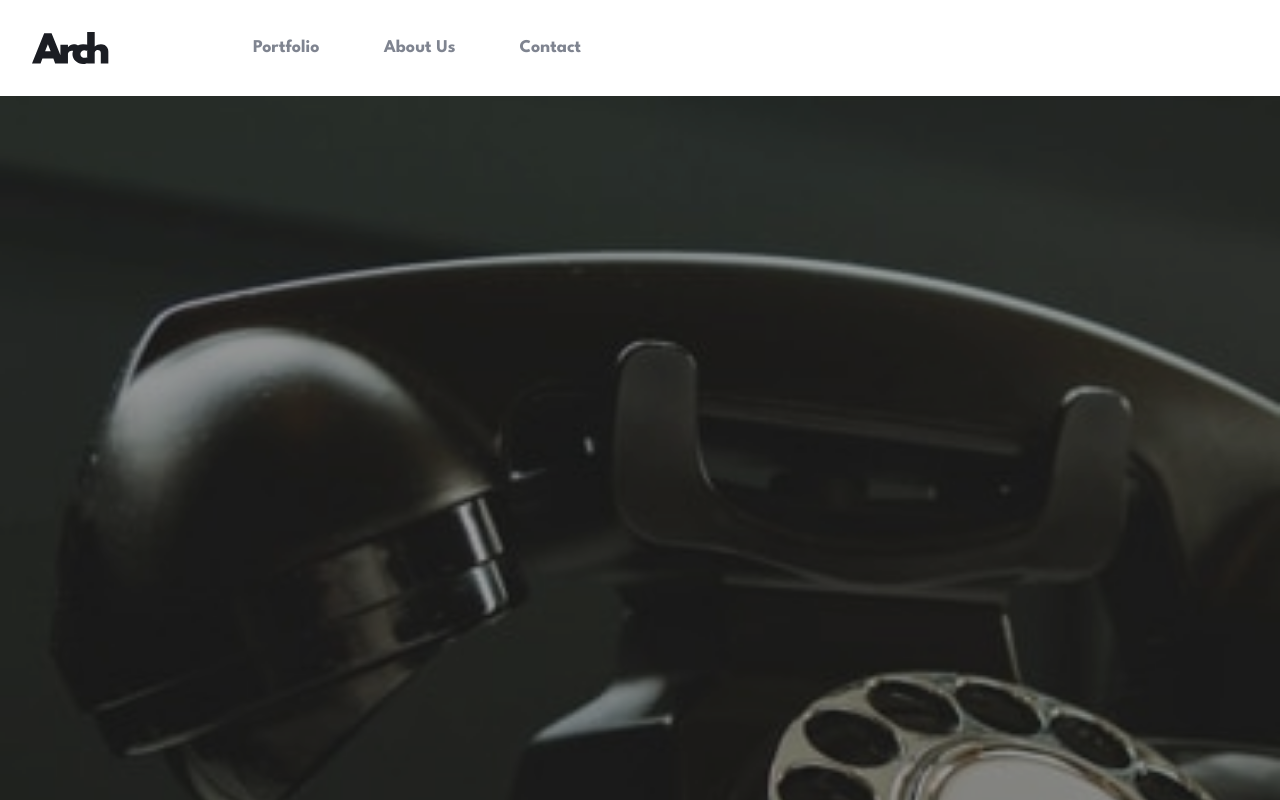
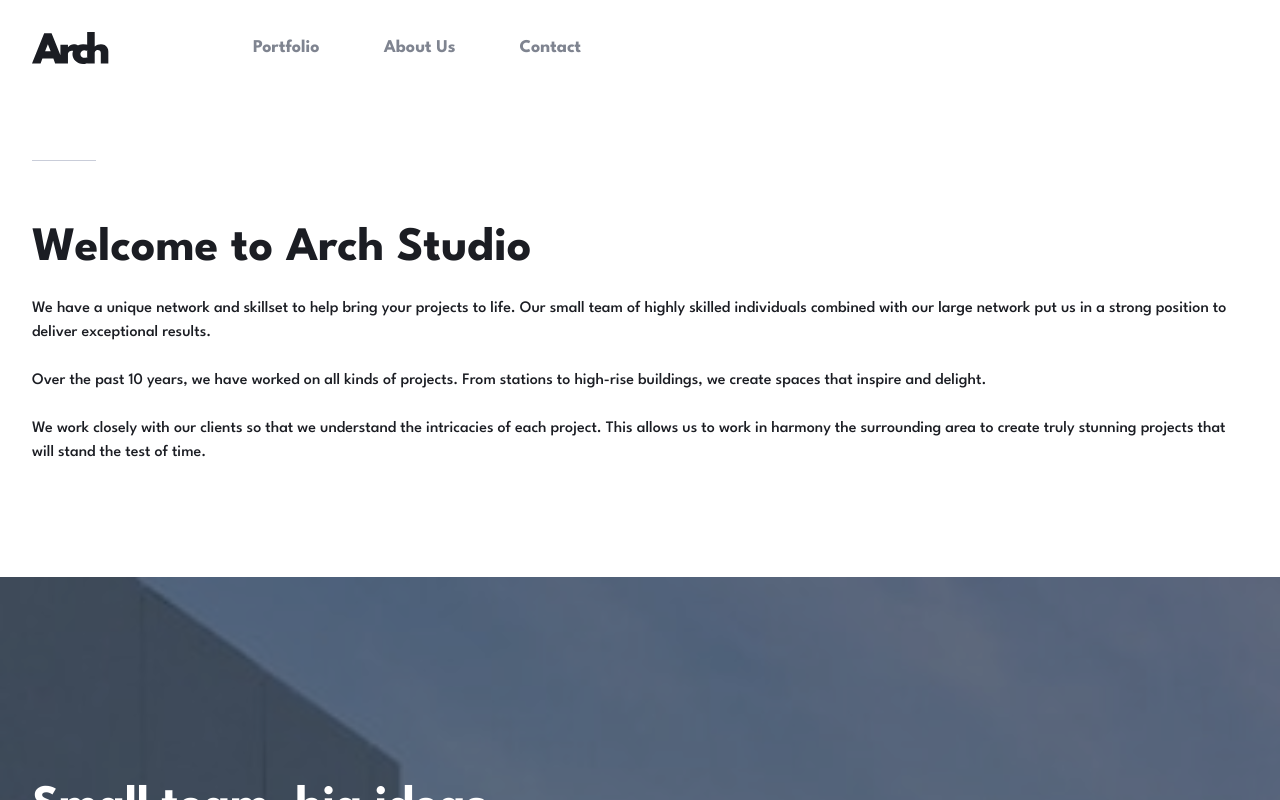
Before and after one commit to ccccchriz/arch-studio-website, a React (Vite) app: page / in a window 1280 px wide. Shown: the top 800 px of the page. Built offline with nearby package versions, Linux system fonts and the light colour scheme.

Commit message:
added react router

```diff
--- a/package.json
+++ b/package.json
@@ -11,7 +11,8 @@
   },
   "dependencies": {
     "react": "^18.2.0",
-    "react-dom": "^18.2.0"
+    "react-dom": "^18.2.0",
+    "react-router-dom": "^6.21.3"
   },
   "devDependencies": {
     "@types/react": "^18.2.15",
--- a/src/App.tsx
+++ b/src/App.tsx
@@ -1,7 +1,30 @@
 import Contact from "./Pages/Contact";
+import Home from "./Pages/Home";
+import Portfolio from "./Pages/Portfolio";
+import About from "./Pages/About";
+import { createBrowserRouter, RouterProvider } from "react-router-dom";
+
+const router = createBrowserRouter([
+  {
+    path: "/portfolio",
+    element: <Portfolio />,
+  },
+  {
+    path: "/contact",
+    element: <Contact />,
+  },
+  {
+    path: "/about",
+    element: <About />,
+  },
+  {
+    path: "*",
+    element: <Home />,
+  },
+]);
 
 function App() {
-  return <Contact />;
+  return <RouterProvider router={router} />;
 }
 
 export default App;
```
Also changed, not shown: 1 other file (tests, documents, lock files or other folders).
